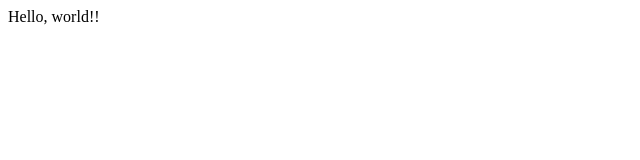
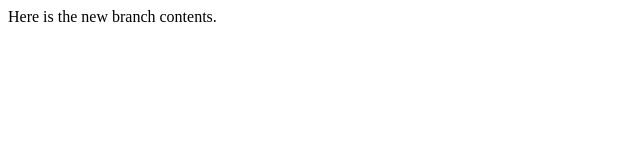
Before and after one commit to omartalaat97/lecture1, a plain HTML site: page index.html in a window 1280 px wide. Shown: the whole page, without its empty margins (0-640 px from the left). Drawn offline with Linux system fonts and the light colour scheme.

Commit message:
New brach contents

```diff
--- a/index.html
+++ b/index.html
@@ -4,6 +4,6 @@
     <title>Document</title>
 </head>
 <body>
-    Hello, world!!
+    Here is the new branch contents.
 </body>
 </html>
```
